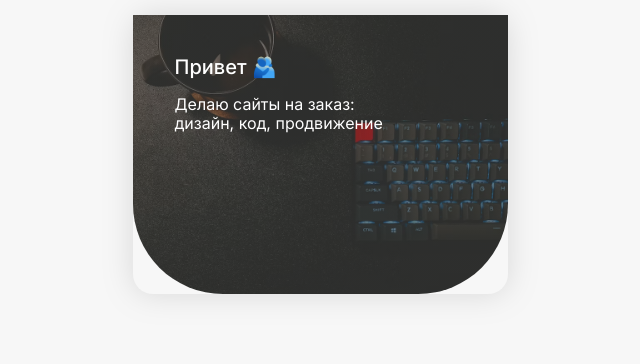
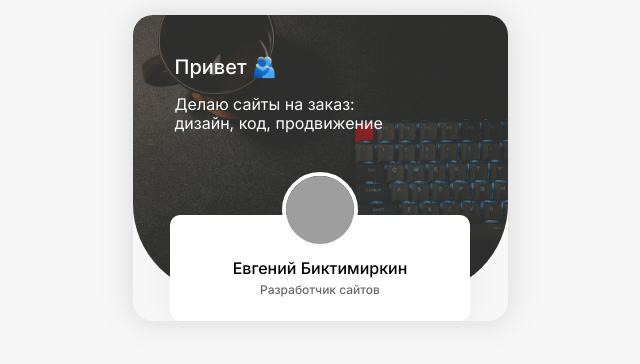
Before and after one commit to eybiktimirkin/Taplink, a plain HTML site: page index.html in a window 1280 px wide. Shown: the whole page, without its empty margins (320-960 px from the left). Drawn offline with Linux system fonts and the light colour scheme; grey boxes are pictures that could not be loaded.

Commit message:
add: user bio

```diff
--- a/css/style.css
+++ b/css/style.css
@@ -6,11 +6,11 @@ body {
   padding: 15px;
   font-family: "Inter", serif;
   font-optical-sizing: auto;
-  font-weight: <weight>;
+  font-weight: weight;
   font-style: normal;
 }
-
 .page-wrapper {
+  overflow: hidden;   /*если дочерние элементы вылезают за пределы родителя, мы их обсекаем*/
   max-width: 375px;    /* максимальная ширина страницы (как на макете) */
   margin: auto;        /* распложение по середине;*/
   background-color: #f7f7f7;
@@ -33,3 +33,36 @@ body {
   font-size: 16px;
   line-height: 19px;
 }
+.container {
+  max-width: 300px;
+  margin: auto;
+}
+.user {
+  text-align: center;
+  background:#ffffff;
+  box-shadow: 0px 4px 30px rgba(0, 0, 0, 0.05);
+  border-radius: 10px;
+  margin-top: -79px;
+  padding-bottom: 20px;
+}
+.user-avatar {
+  border: 4px solid #fffefe;
+  border-radius: 50%;
+  object-fit: cover;
+  margin-top: -43px;
+}
+.user-name {
+  font-weight: 500;
+  font-size: 16px;
+  line-height: 19px;
+  margin-top: 8px;
+  margin-bottom: 4px;
+}
+.user-description {
+  font-weight: 500;
+  font-size: 12px;
+  line-height: 15px;
+  margin-top: 4px;
+  margin-bottom: 4px;
+  color: #6a6a6a
+}
--- a/index.html
+++ b/index.html
@@ -17,6 +17,17 @@
   <p class="hello-text">Делаю сайты на заказ:
     <br>дизайн, код, продвижение</p>
 </header>
+  <div class="container">
+    <div class="user">
+      <img  width="76";
+            height="76";
+            src="img/avatar.png"
+            alt="Евгений Биктимиркин"
+            class="user-avatar">
+      <h1 class="user-name">Евгений Биктимиркин</h1>
+      <p class="user-description">Разработчик сайтов</p>
+    </div>
+  </div>
 </div>
   <script src="js/main.js"></script>
 </body>
```
Also changed, not shown: 3 other files.
